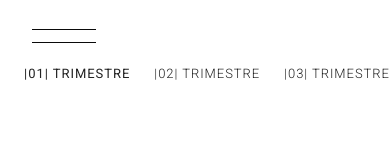
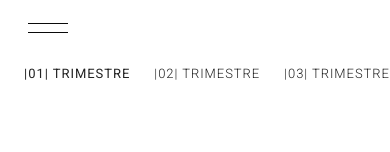
Before and after one commit to vinisebold/senai-portfolio-26, a React (Vite) app: page /ciencias-humanas/1-trimestre in a window 390 px wide. Shown: the top 152 px of the page. Built offline with nearby package versions, Linux system fonts and the light colour scheme.

Commit message:
feat: update Navbar button styles for improved responsiveness and aesthetics; add background bar for mobile on TrimesterPage

```diff
--- a/src/components/Navbar.jsx
+++ b/src/components/Navbar.jsx
@@ -66,15 +66,15 @@ const Navbar = () => {
       {/* Fixed hamburger button */}
       <motion.button
         onClick={() => setMenuOpen(!menuOpen)}
-        className="fixed top-1 left-8 z-[100] w-16 h-16 flex flex-col items-center justify-center gap-3 group"
+        className="fixed top-1 left-6 md:left-8 z-[100] w-12 h-12 md:w-16 md:h-16 flex flex-col items-center justify-center gap-2 md:gap-3 group bg-white md:bg-transparent rounded-sm md:rounded-none"
         aria-label="Toggle menu"
       >
         {/* Top line */}
         <motion.span
-          className="w-16 h-[1px] bg-black origin-center"
+          className="w-10 md:w-16 h-[1px] bg-black origin-center"
           animate={menuOpen ? {
             rotate: 45,
-            y: 6,
+            y: 4.5,
             transition: { duration: 0.5, ease: [0.43, 0.13, 0.23, 0.96] }
           } : {
             rotate: 0,
@@ -85,10 +85,10 @@ const Navbar = () => {
 
         {/* Bottom line */}
         <motion.span
-          className="w-16 h-[1px] bg-black origin-center"
+          className="w-10 md:w-16 h-[1px] bg-black origin-center"
           animate={menuOpen ? {
             rotate: -45,
-            y: -6,
+            y: -4.5,
             transition: { duration: 0.5, ease: [0.43, 0.13, 0.23, 0.96] }
           } : {
             rotate: 0,
--- a/src/pages/TrimesterPage.jsx
+++ b/src/pages/TrimesterPage.jsx
@@ -33,6 +33,9 @@ const TrimesterPage = () => {
 
   return (
     <>
+      {/* White background bar for mobile/tablet (behind hamburger and sidebar) */}
+      <div className="fixed top-0 left-0 right-0 h-24 bg-white md:bg-transparent z-[5]" />
+
       {/* Left sidebar - Trimester navigation (no animation) */}
       <aside className="fixed left-6 md:left-8 top-16 md:top-48 z-10">
         <div className="flex flex-row md:flex-col gap-6 md:gap-2">
```
